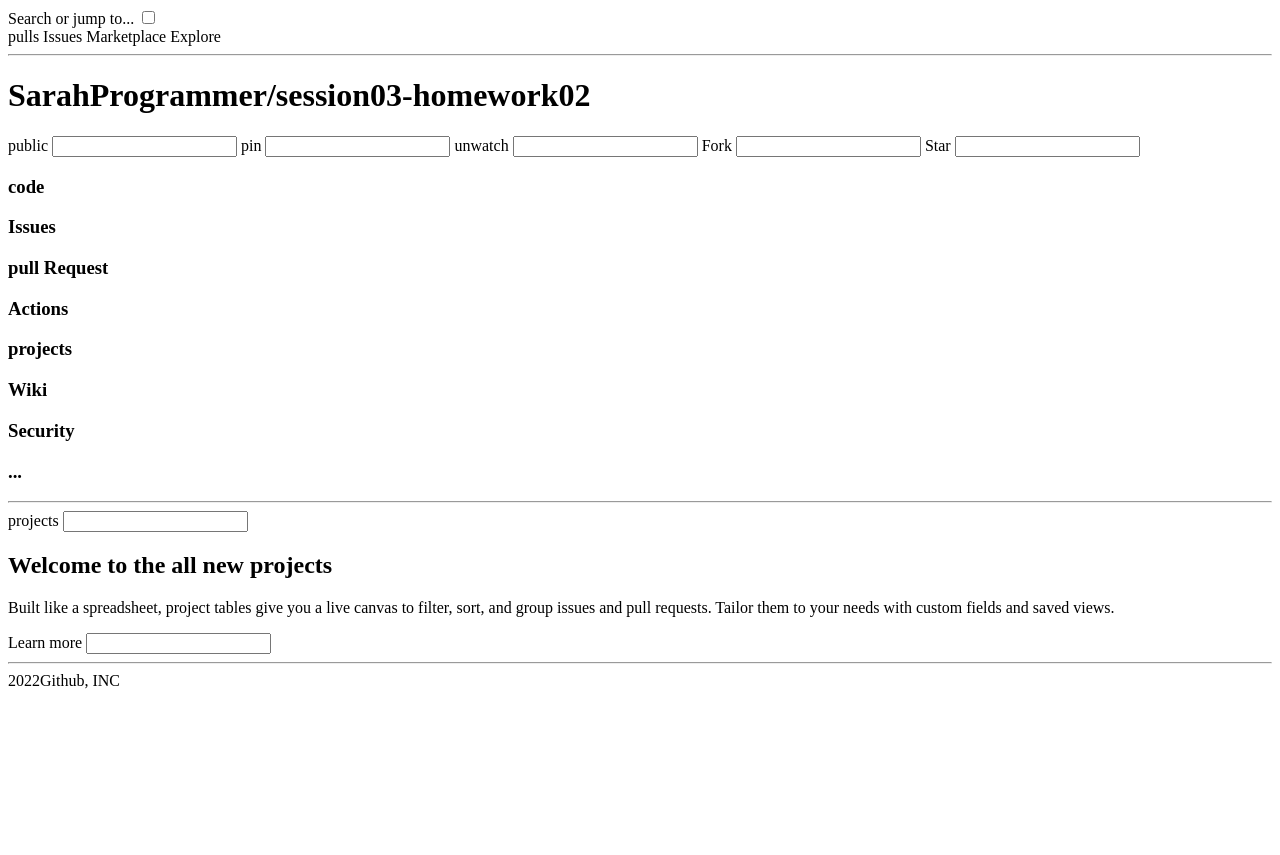
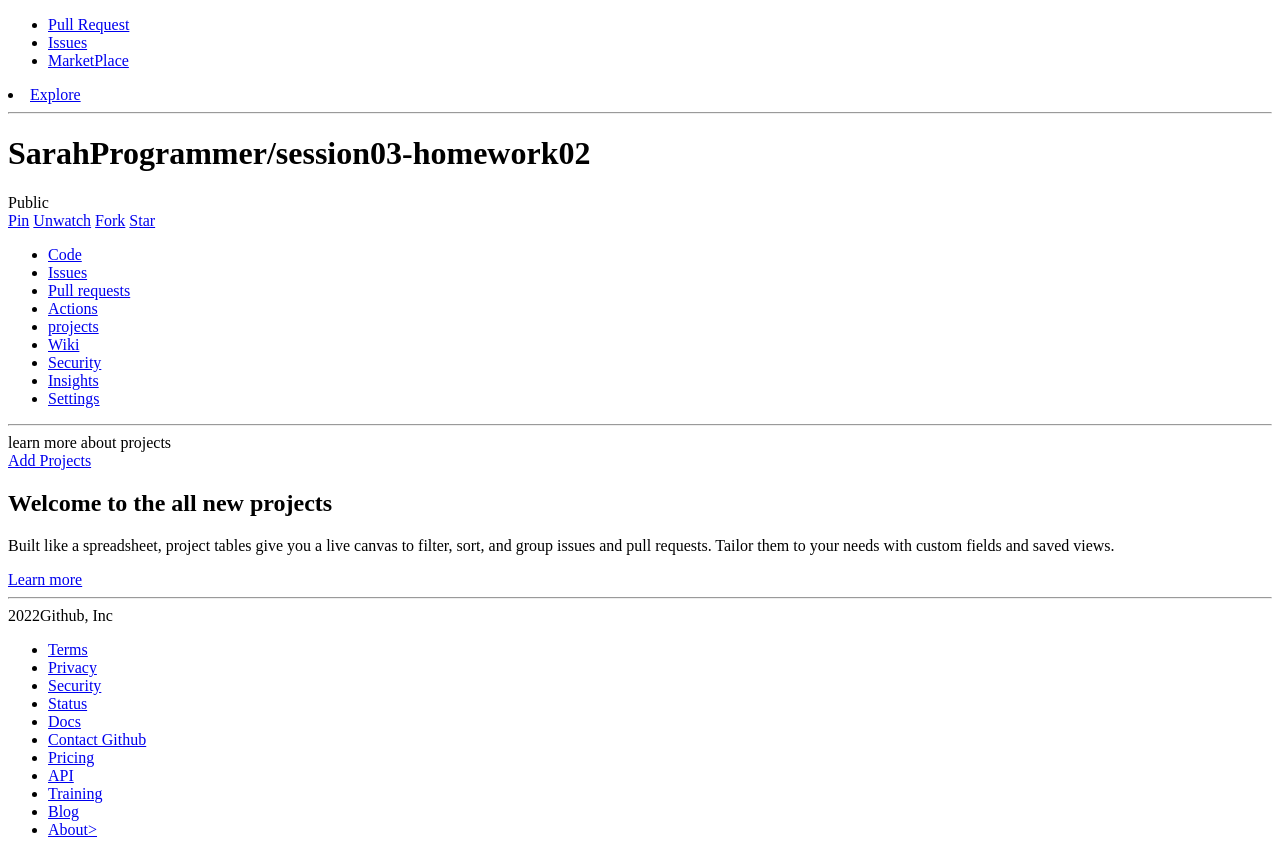
Before and after one commit to SarahProgrammer/session03-homework02, a plain HTML site: page src/index.html in a window 1280 px wide. Before the commit the page ends 800 px from the top, so only its background shows below. Drawn offline with Linux system fonts and the light colour scheme.

Commit message:
add new main and footer

```diff
--- a/src/index.html
+++ b/src/index.html
@@ -4,69 +4,91 @@
     <meta charset="UTF-8" />
     <meta http-equiv="X-UA-Compatible" content="IE=edge" />
     <meta name="viewport" content="width=device-width, initial-scale=1.0" />
-    <title>Document</title>
+    <title> Github | session03-homework02</title>
   </head>
   <body>
     <header>
-      <form>
-        <lable>
-          Search or jump to...
-          <input type="checkbox" name="checkbox" />
-        </lable>
-      </form>
-      pulls Issues Marketplace Explore
+      <a href="/"></a>
+
+      <nav>
+        <ul>
+          <li>
+            <a href="#"> Pull Request</a>
+          </li>
+
+          <li>
+            <a href="#"> Issues</a>
+          </li>
+
+          <li>
+            <a href="#"> MarketPlace</a>
+        </ul>
+
+          <li>
+            <a href="#"> Explore</a>
+          </li>
       <hr />
     </header>
 
     <main>
       <h1>SarahProgrammer/session03-homework02</h1>
-      <form>
-        <lable>
-          public
-          <input type="text" name="text" />
-        </lable>
+      <span> Public</span>
 
-        <label>
-          pin
-          <input type="text" name="text" />
-        </label>
+      <div class="buttons">
+        <a href="#" class="button outline">Pin</a>
+        <a href="#" class="button outline">Unwatch</a>
+        <a href="#" class="button outline">Fork</a>
+        <a href="#" class="button outline">Star</a>
+      </div>
 
-        <label>
-          unwatch
-          <input type="text" name="text" />
-        </label>
+      <nav>
+        <ul>
+          <li>
+            <a href="#"> Code</a>
+         </li>
 
-        <label>
-          Fork
-          <input type="text" name="text" />
-        </label>
+         <li>
+          <a href="#"> Issues</a>
+         </li>
 
-        <label>
-          Star
-          <input type="text" name="text" />
-        </label>
-      </form>
+         <li>
+          <a href="#"> Pull requests </a>
+         </li>
 
-      <div>
-        <section>
-          <h3>code</h3>
-          <h3>Issues</h3>
-          <h3>pull Request</h3>
-          <h3>Actions</h3>
-          <h3>projects</h3>
-          <h3>Wiki</h3>
-          <h3>Security</h3>
-          <h3>...</h3>
-        </section>
-      </div>
+         <li>
+          <a href="#"> Actions </a>
+         </li>
+
+         <li>
+          <a href="#"> projects </a>
+         </li>
+
+         <li>
+          <a href="#"> Wiki </a>
+         </li>
+
+         <li>
+          <a href="#"> Security </a>
+         </li>
+
+         <li>
+          <a href="#"> Insights </a>
+         </li>
+
+         <li>
+          <a href="#"> Settings </a>
+         </li>
+        </ul>
+      </nav>
+
       <hr />
 
-      <form>
-        <label>
-          projects
-          <input type="text" name="text" />
-        </label>
-      </form>
+      <span> learn more about projects</span>
+
+      <div class="buttons">
+        <a href="#" class="button otline">Add Projects</a>
+      </div>
+
       <div>
         <h2>Welcome to the all new projects</h2>
       </div>
@@ -76,15 +98,61 @@
         needs with custom fields and saved views.
       </p>
 
-      <form>
-        <label>
-            Learn more
-            <input type="text" name="text" />
-          </label>
-        </form>
-      </form>
+      <div class="buttons">
+        <a href="#" class="button outline"> Learn more</a>
+      </div>
       <hr/>
+
     </main>
   </body>
-  <footer>2022Github, INC</footer>
+  <footer>
+    <div>2022Github, Inc</div>
+    <nav>
+      <nav>
+        <ul>
+          <li>
+            <a href="#"> Terms</a>
+         </li>
+
+         <li>
+          <a href="#"> Privacy</a>
+         </li>
+
+         <li>
+          <a href="#"> Security </a>
+         </li>
+
+         <li>
+          <a href="#"> Status </a>
+         </li>
+
+         <li>
+          <a href="#"> Docs </a>
+
+          <li>
+          <a href="#"> Contact Github</a>
+          </li>
+
+          <li>
+           <a href="#"> Pricing</a>
+          </li>
+
+          <li>
+           <a href="#">  API </a>
+          </li>
+
+          <li>
+           <a href="#"> Training </a>
+          </li>
+
+          <li>
+           <a href="#"> Blog </a>
+           </li>
+
+          <li>
+            <a href="#">About></a>
+          </li>
+    </nav>
+
+  </footer>
 </html>
```
